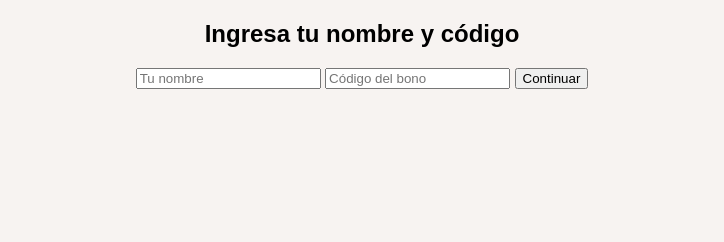
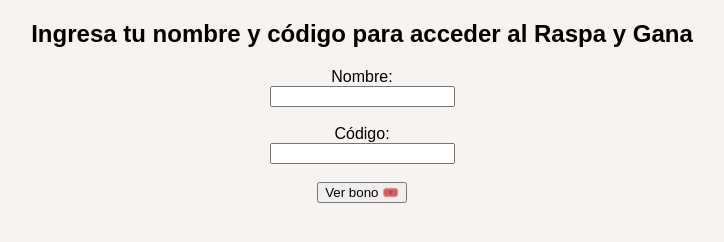
Before and after one commit to AdrianaL01/raspa-y-gana, a plain HTML site: page index.html in a window 1280 px wide. Shown: the whole page, without its empty margins (278-1002 px from the left). Drawn offline with Linux system fonts and the light colour scheme; files that its build step writes are made by us from their sources.

Commit message:
index.html

```diff
--- a/index.html
+++ b/index.html
@@ -3,21 +3,25 @@
 <head>
   <meta charset="UTF-8">
   <meta name="viewport" content="width=device-width, initial-scale=1.0">
-  <title>Raspa y Gana</title>
-  <link rel="stylesheet" href="css/style.css">
+  <title>Acceso Raspa y Gana 5K</title>
+  <link rel="stylesheet" href="style.css">
 </head>
 <body>
+  <h2>Ingresa tu nombre y código para acceder al Raspa y Gana </h2>
 
-  <h2>Ingresa tu nombre y código</h2>
-
-  <form id="formCodigo">
-    <input type="text" id="nombre" placeholder="Tu nombre" required>
-    <input type="text" id="codigo" placeholder="Código del bono" required>
-    <button type="submit">Continuar</button>
+  <form id="formulario" action="raspa-5k.html" method="get">
+    <label>
+      Nombre:<br>
+      <input type="text" name="nombre" required>
+    </label>
+    <br><br>
+    <label>
+      Código:<br>
+      <input type="text" name="codigo" required>
+    </label>
+    <br><br>
+    <button type="submit">Ver bono 🎟️</button>
   </form>
 
-  <p id="error" style="color:red;"></p>
-
-  <script src="js/form.js"></script>
 </body>
 </html>
```
